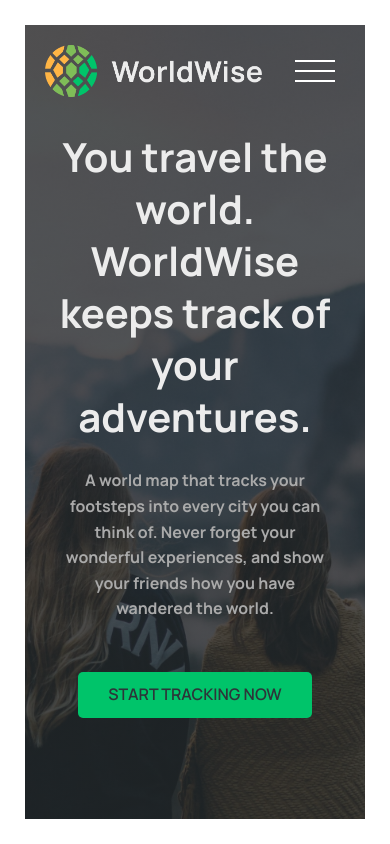
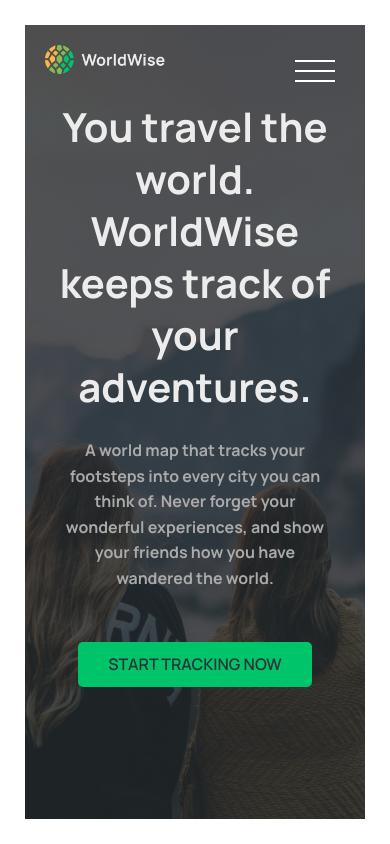
Before and after one commit to Orisabiyi/worldwise, a React (Vite) app: page / in a window 390 px wide. Built offline with nearby package versions, Linux system fonts and the light colour scheme; data requests are answered from the project's data file.

Commit message:
made the image iconr dynamic to width

```diff
--- a/src/components/PageNav.module.css
+++ b/src/components/PageNav.module.css
@@ -45,6 +45,14 @@ a.ctaLink:visited {
 
   .nav a {
     align-self: flex-start;
+    flex: 0 0 auto;
+    width: 40%;
+  }
+
+  .nav img {
+    display: block;
+    width: 100%;
+    height: 100%;
   }
 
   .nav figure {
```
